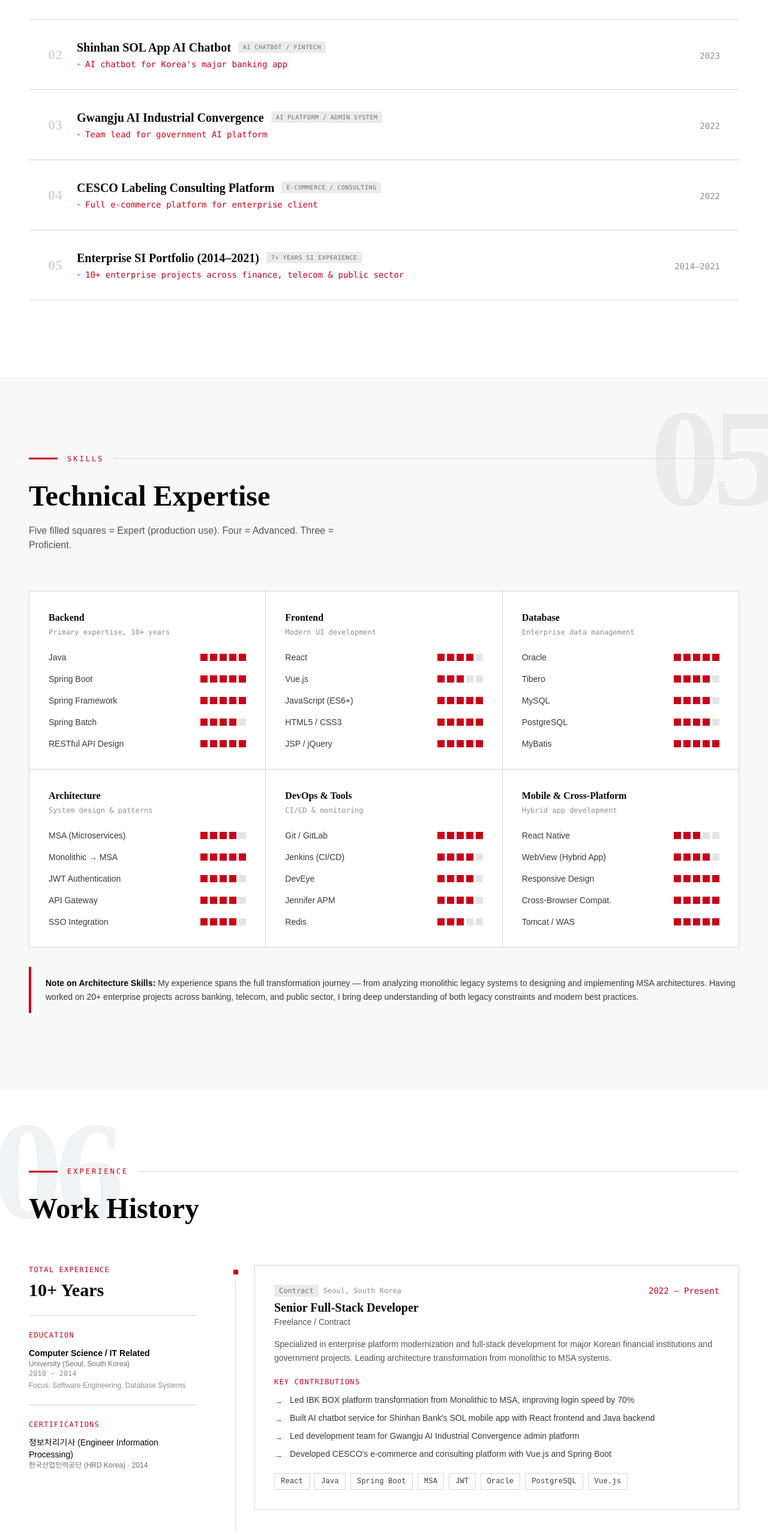
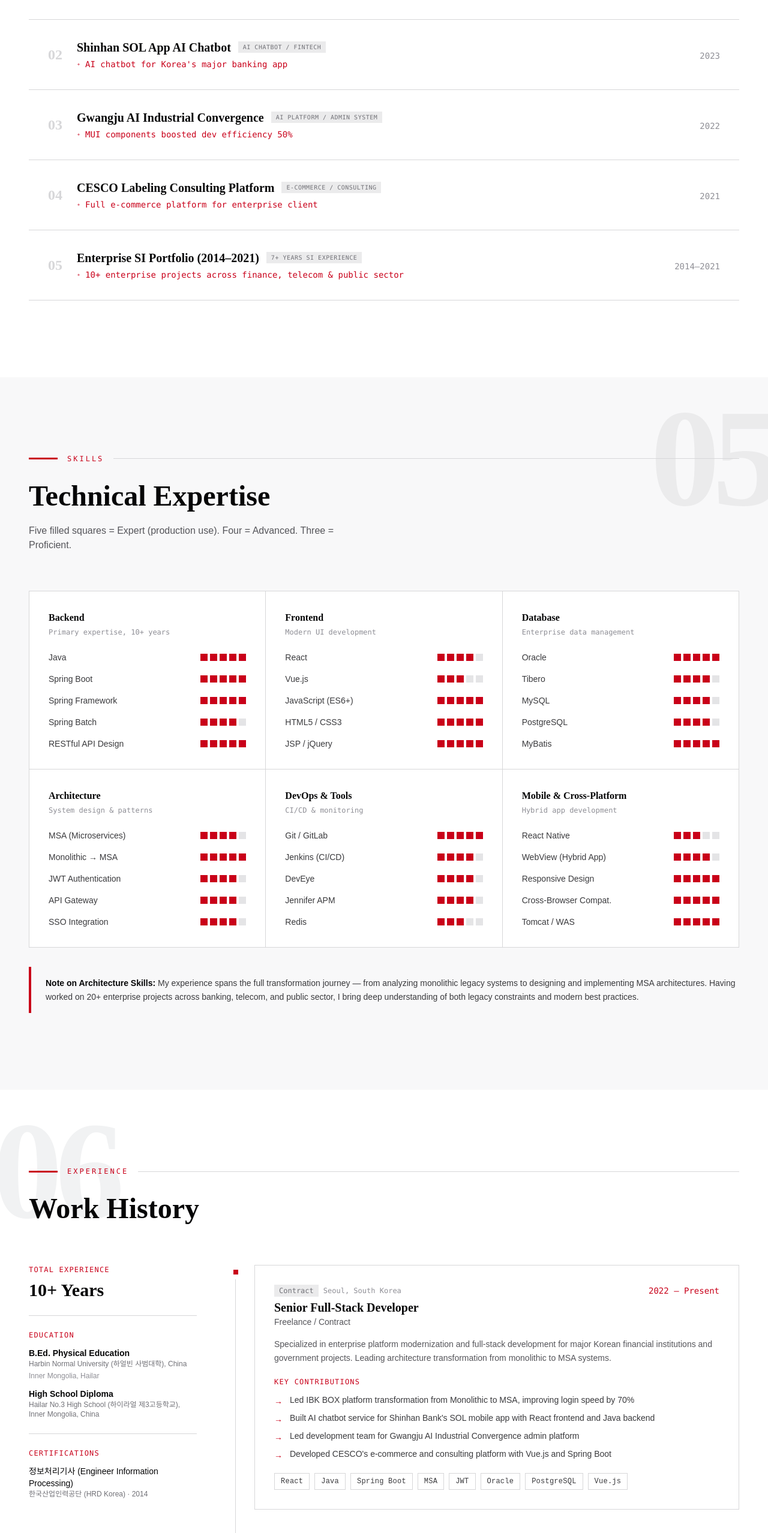
Before and after one commit to RionChoi/Mr_Resume, a Next.js app: page / in a window 1280 px wide. Shown: the part 5029-7585 px from the top of the page at 60% size. Built offline with nearby package versions, Linux system fonts and the light colour scheme.

Commit message:
feat: change profile info

```diff
--- a/src/components/ExperienceSection.tsx
+++ b/src/components/ExperienceSection.tsx
@@ -61,10 +61,16 @@
 
 const education = [
   {
-    period: "2010 — 2014",
-    degree: "Computer Science / IT Related",
-    institution: "University (Seoul, South Korea)",
-    note: "Focus: Software Engineering, Database Systems",
+    period: "",
+    degree: "B.Ed. Physical Education",
+    institution: "Harbin Normal University (하얼빈 사범대학), China",
+    note: "Inner Mongolia, Hailar",
+  },
+  {
+    period: "",
+    degree: "High School Diploma",
+    institution: "Hailar No.3 High School (하이라얼 제3고등학교), Inner Mongolia, China",
+    note: "",
   },
 ];
 
--- a/src/components/ProjectsSection.tsx
+++ b/src/components/ProjectsSection.tsx
@@ -46,17 +46,17 @@
     problem:
       "Gwangju Metropolitan City's AI convergence initiative needed a comprehensive admin management system for their industrial platform. The project required leading a development team and building the full admin infrastructure from scratch.",
     solution:
-      "Led the development team as technical lead. Built comprehensive admin site using React frontend with Java/Spring Boot backend and PostgreSQL database. Implemented data management dashboards and user administration features.",
-    result: "Delivered complete admin platform on schedule. Successfully led team through full development lifecycle from requirements to deployment.",
-    stack: ["React", "Java", "Spring Boot", "PostgreSQL", "Admin Dashboard"],
-    highlight: "Team lead for government AI platform",
+      "Led the development team as technical lead. Built comprehensive admin site using React frontend with Material-UI (MUI) shared component library, Java/Spring Boot backend, and PostgreSQL database. Designed reusable MUI common components for consistent UI across all modules and added interactive data visualization features.",
+    result: "Delivered complete admin platform on schedule. MUI common component library improved development efficiency by 50%. Interactive features significantly enhanced user experience and data accessibility.",
+    stack: ["React", "Java", "Spring Boot", "PostgreSQL", "Material-UI", "Admin Dashboard"],
+    highlight: "MUI components boosted dev efficiency 50%",
     color: "oklch(0.35_0.01_285)",
   },
   {
     num: "04",
     title: "CESCO Labeling Consulting Platform",
     type: "E-Commerce / Consulting",
-    year: "2022",
+    year: "2021",
     problem:
       "CESCO, a major Korean pest control and food safety company, needed a new e-commerce shopping mall and consulting website for their labeling services. The existing system was outdated and couldn't handle modern e-commerce requirements.",
     solution:
```
